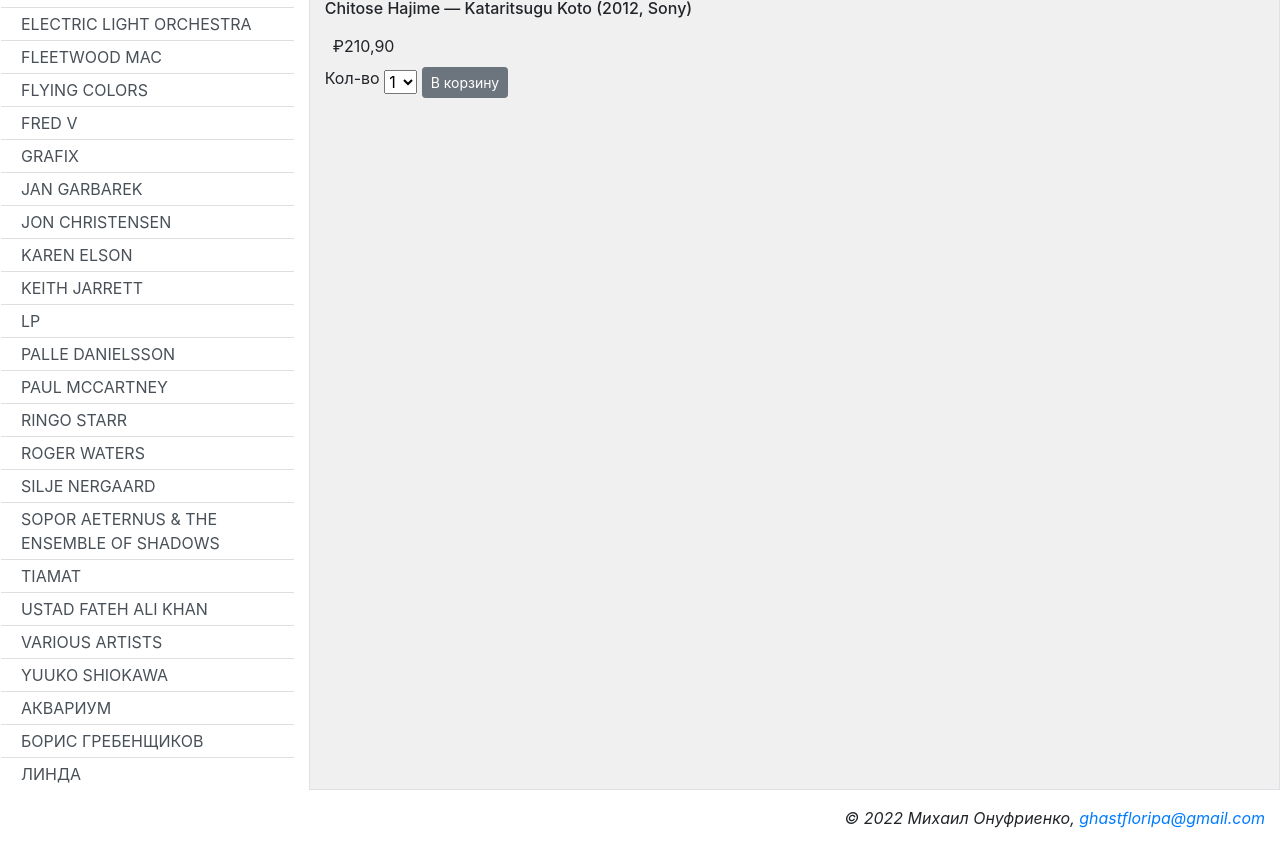
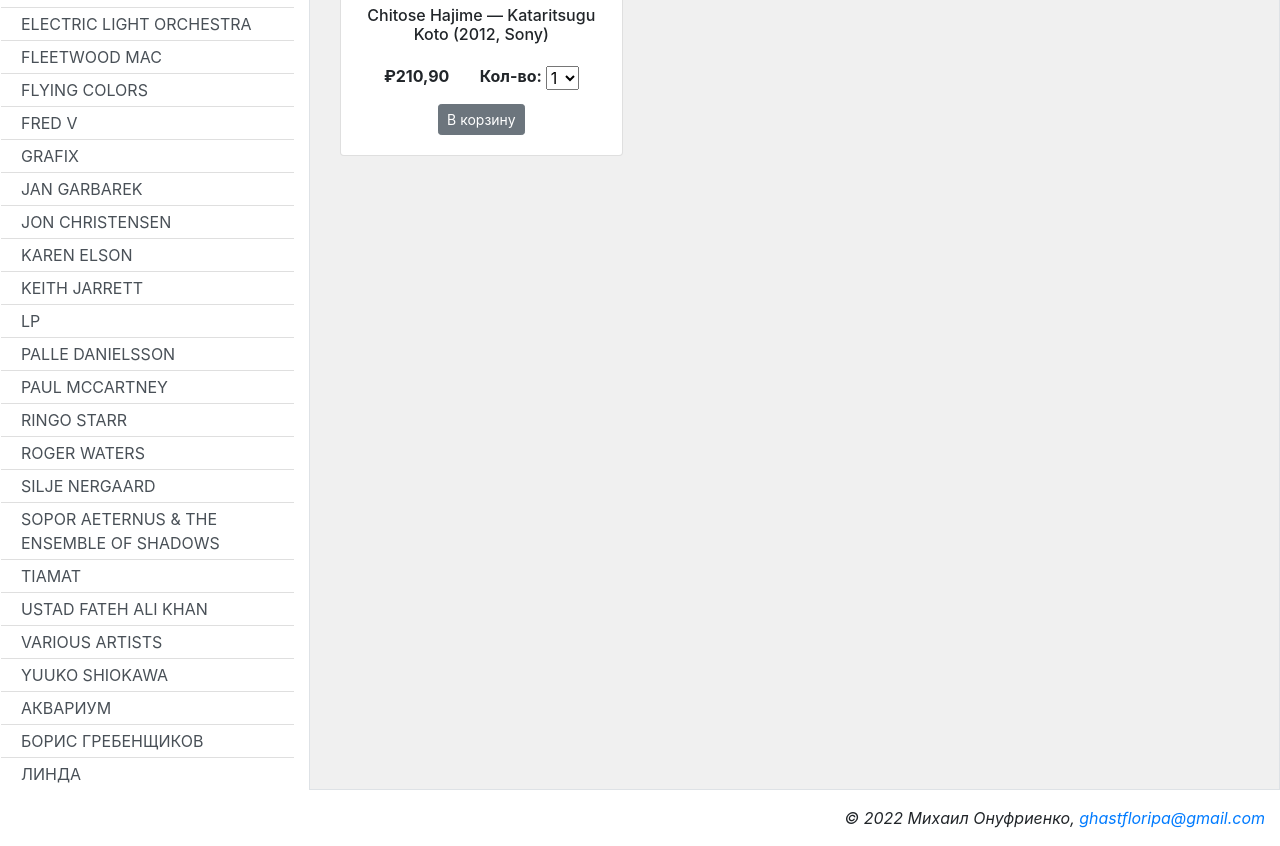
Before and after one commit to MikhailOnufrienko/CDCollectionShop, a Django app: page /item/26/kataritsugu-koto/ in a window 1280 px wide. Shown: the part 414-1260 px from the top of the page. Run offline with Django 4.2, Linux system fonts and the light colour scheme; data comes from the database, SQL or seed files in the repository; some libraries are stand-ins or nearby versions.

Commit message:
Amended card elements alignment and appearance in the file item_detail.html.

```diff
--- a/templates/main/item_detail.html
+++ b/templates/main/item_detail.html
@@ -6,37 +6,46 @@
 
 {% block content %}
 
-    <div>
-        <div>
-            <img src="{% get_static_prefix %}main/covers/{{ album.pk }}.jpg"
-            style="width: 300px;" alt="{{ album.artists.all|join:', ' }} — {{ album }}"
-            title="{{ album.artists.all|join:', ' }} — {{ album }}">
-        </div>
-        <div>
-            <h6>
+<div class="container-fluid">
+    <div class="row">
+        <div class="col-md-4 d-flex">
+            <div class="card flex-fill" style="width: 300px;">
+                <img class="card-img-top" src="{% get_static_prefix %}main/covers/{{ album.pk }}.jpg"
+                alt="{{ album.artists.all|join:', ' }} — {{ album }}" title="{{ album.artists.all|join:', ' }} — {{ album }}">
+                <div class="card-body">
+                    <div class="card-title">
+                        <h6 class="text-center">
                             {{ album.artists.all|join:', ' }} — {{ album }} ({{ album.year }}, {{ album.get_labels }})
                         </h6>
                     </div>
-    </div>
-
-    <div class="p-2">
+                    <div class="d-flex justify-content-around p-2">
+                        <div class="font-weight-bold">
                             &#8381;{{ album.price }}
                         </div>
-    <div>
+                        <div class="font-weight-bold">
                             <label for="select">
-            Кол-во
+                                Кол-во:
                             </label>
-        <select id="select">
+                            <select id="select" class="mb-1">
                                 {% for i in album.get_quantity %}
                                     <option value="{{ i }}">
                                         {{ i }}
                                     </option>
                                 {% endfor %}
                             </select>
+                        </div>
+                    </div>
+                    <div class="d-flex justify-content-center">
                         <button type="button" id="add-button" value="{{ album.id }}" class="btn btn-secondary btn-sm">
                             В корзину
                         </button>
                     </div>
+                </div>
+            </div>
+        </div>
+    </div>
+</div>
+
 
     <script>
         $(document).on('click', '#add-button', function (e) {
```
Lines whose indentation alone changed are shown as unchanged.
